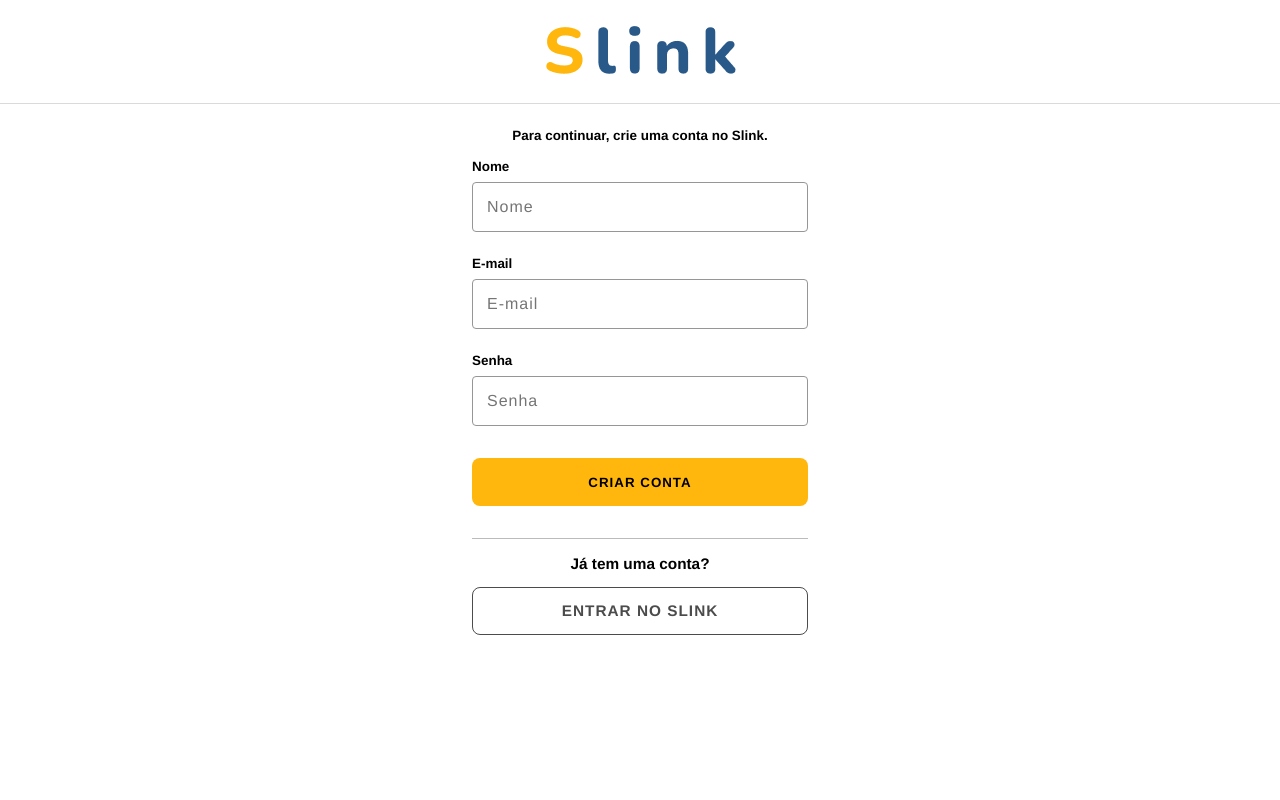
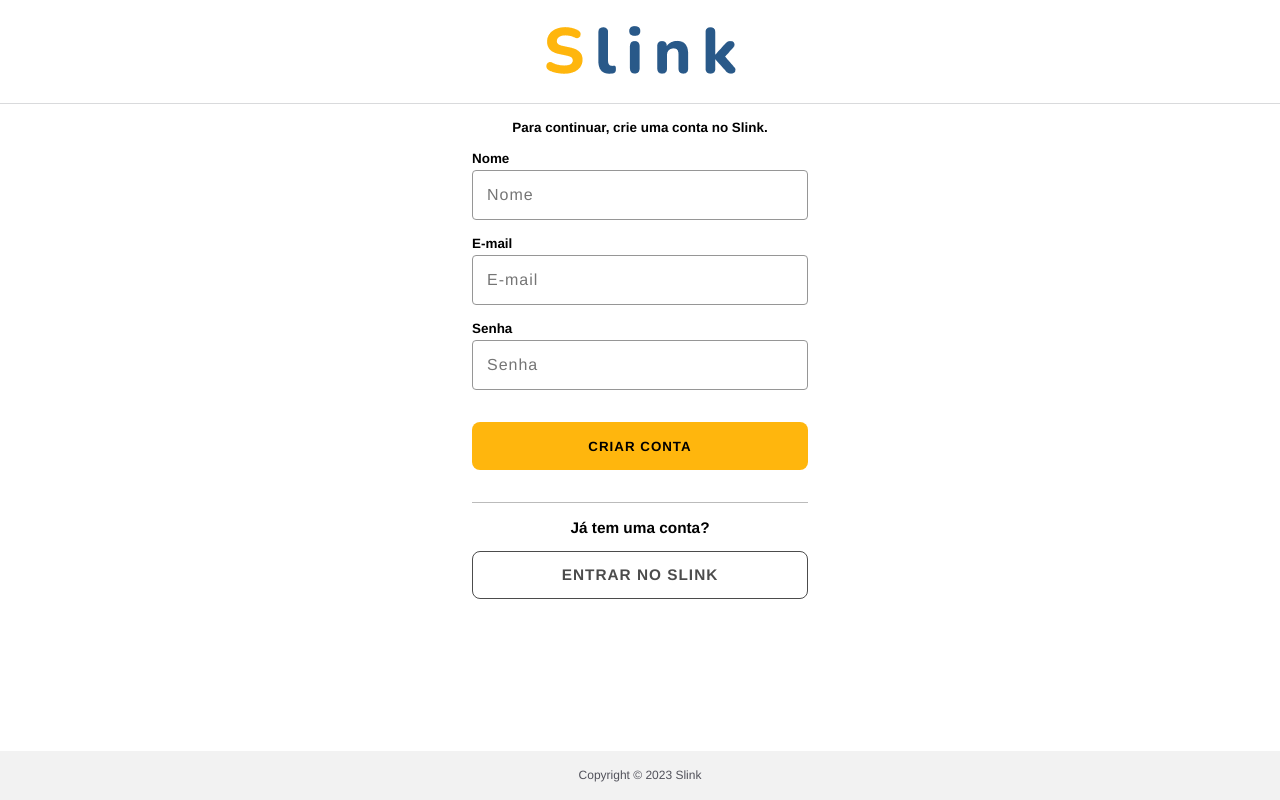
Before and after one commit to deivomaciel/Slink, a React (Create React App) app: page /singup in a window 1280 px wide. Built offline with nearby package versions, Linux system fonts and the light colour scheme; no server answers.

Commit message:
Feat: Adicionado o footer e adicionado um asivo ao link de recuperar senha.

```diff
--- /dev/null
+++ b/src/Components/Footer/Footer.js
@@ -0,0 +1,11 @@
+import './styles.css'
+
+function FooterComponent() {
+    return (
+       <footer className="p-4 px-8 absolute  bottom-0 w-full bg-footer">
+            <p className="text-xs text-zinc-600">Copyright © 2023 Slink</p>
+       </footer>
+    )
+}
+
+export default FooterComponent
--- /dev/null
+++ b/src/Components/Footer/styles.css
@@ -0,0 +1,12 @@
+footer {
+    width: 100%;
+    padding: 16px;
+    display: flex;
+    justify-content: center;
+    position: absolute;
+    bottom: 0;
+    font-size: 1.25rem;
+    line-height: 1.75rem;
+    color: #52525b;
+    background: #f2f2f2;
+}
--- a/src/Components/login/Login.js
+++ b/src/Components/login/Login.js
@@ -7,6 +7,7 @@ import { auth } from "../../services/firebaseConfig";
 import { Navigate } from "react-router-dom";
 import { Link } from "react-router-dom"
 import Loader from '../loader/Loader'
+import FooterComponent from "../Footer/Footer";
 
 function Login() {
     let userInfo = {
@@ -52,6 +53,12 @@ function Login() {
         }
     }
 
+    const showwarningAboutForgottenPassword = (e) => {
+        e.preventDefault()
+        console.log('ok')
+        window.alert('Desculpe! Essa funcionalidade ainda está sendo desenvolvida.')
+    }
+
     (error && (error.code == 'auth/wrong-password' || error.code == 'auth/user-not-found')) && (invalidInputs = true)
     if(user) {
         userInfo.name = user.user.name
@@ -63,13 +70,14 @@ function Login() {
 
     return (
         localStorage.userInfo ? <Navigate to="/home" /> : (
+            <div className="container">
                 <div className="total-container-login">
                     <div className="logo-container">
                         <img src={logo} alt="Logo" />
                     </div>
 
                     <div className="form-group-login">
-                    <div>
+                        <div className="info.content">
                             <p className="login-msg">Para continuar, faça login no Slink.</p>
                         </div>
                         <form className="form-content">
@@ -97,12 +105,9 @@ function Login() {
                                 </div>
                             </div>
                             <div className="submit-container">
-                            <a className="forgot-pass" href="#">Esqueceu sua senha?</a>
+                                <a className="forgot-pass" href="#" onClick={e => showwarningAboutForgottenPassword(e)}>Esqueceu sua senha?</a>
                                 <div className="enter-content">
-                                <label className="check-container">
-                                    <input className="check" type="checkbox" />
-                                    Lambrar de mim
-                                </label>
+
                                     <button className="submit-btt" onClick={e => {validateForm(e)}}>
                                         {!loading ? 'ENTRAR' : (
                                             <Loader
@@ -123,6 +128,9 @@ function Login() {
                         </div>
                     </div>
                 </div>
+
+                <FooterComponent />
+            </div>
         )
     )
 }
--- a/src/Components/login/styles.css
+++ b/src/Components/login/styles.css
@@ -1,5 +1,9 @@
 * {
     font-family: Helvetica, Arial, sans-serif;
+}
+
+.container {
+    height: 100vh;
 }
 
 .total-container-login {
@@ -168,17 +172,18 @@
 }
 
 .enter-content button {
-    width: 131px;
+    width: 100%;
     height: 48px;
     display: flex;
     justify-content: center;
     align-items: center;
+    margin-top: 16px;
     border-radius: 8px;
     border: none;
     cursor: pointer;
     letter-spacing: 1px;
     font-weight: bold;
-    transition: background .3s;
+    transition: all .3s;
     background: var(--primary);
 }
 
--- a/src/Components/singUp/singUp.js
+++ b/src/Components/singUp/singUp.js
@@ -6,6 +6,7 @@ import { useCreateUserWithEmailAndPassword } from "react-firebase-hooks/auth"
 import { doc, setDoc } from "firebase/firestore";
 import { auth, db } from "../../services/firebaseConfig";
 import { Link, Navigate } from "react-router-dom";
+import FooterComponent from "../Footer/Footer";
 
 function SingUp() {
     let userInfo = {
@@ -87,6 +88,7 @@ function SingUp() {
 
     return (
         localStorage.userInfo ? <Navigate to="/home" /> : (
+            <div className="container">
                 <div className="total-container">
                     <div className="logo-container">
                         <img src={logo} alt="Logo" />
@@ -154,6 +156,9 @@ function SingUp() {
                         </div>
                     </div>
                 </div>
+
+                <FooterComponent />
+            </div>
         )
     )
 }
--- a/src/Components/singUp/styles.css
+++ b/src/Components/singUp/styles.css
@@ -3,7 +3,7 @@
 }
 
 .form-group {
-    margin-top: 24px;
+    margin-top: 16px;
     display: flex;
     flex-direction: column;
     justify-content: center;
@@ -49,7 +49,7 @@
     width: 45px;
     font-size: 1.40rem;
     font-weight: 700;
-    margin-bottom: 8px;
+    margin-bottom: 4px;
 }
 
 .inputs-container input:nth-of-type(n) {
@@ -79,7 +79,7 @@
 }
 
 .inputs-container div:nth-child(n+2) {
-    margin-top: 24px;
+    margin-top: 16px;
 }
 
 .mail-container {
```
Lines whose indentation alone changed are shown as unchanged.
